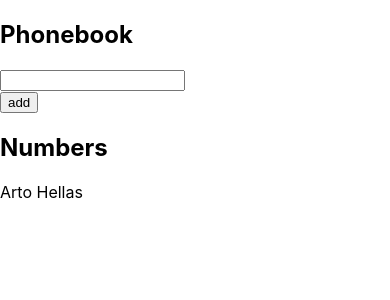
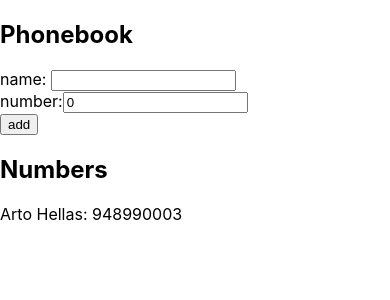
Before and after one commit to lucitemple/fullstack-open, a React (Create React App) app in the folder part2/phonebook/: page / in a window 390 px wide. Shown: the top 300 px of the page. Built offline with nearby package versions, Linux system fonts and the light colour scheme.

Commit message:
2.8 Add phone numbers

```diff
--- a/part2/phonebook/src/App.js
+++ b/part2/phonebook/src/App.js
@@ -1,23 +1,24 @@
 import React, { useState } from "react";
 //import { data } from "./data";
 
-const Numbers = ({ newName, persons }) => {
+const Numbers = ({persons }) => {
   return (
     <>
       <h2>Numbers</h2>
       {persons.map((item) => {
-        return <p key={item.name}>{item.name}</p>;
+        return <p key={item.name}>{item.name}: {item.number}</p>;
       })}
     </>
   );
 };
 
 const App = () => {
-  const [persons, setPersons] = useState([{ name: "Arto Hellas" }]);
+  const [persons, setPersons] = useState([{ name: "Arto Hellas", number: "948990003" }]);
   const [newName, setNewName] = useState("");
+  const [newNumber, setNewNumber] = useState(0);
 
-  const handleChange = (event) => {
-    setNewName(event.target.value);
+  const handleChange = (func, e) => {
+    func(e.target.value);
   };
 
   const addName = (event) => {
@@ -25,21 +26,28 @@ const App = () => {
     if (persons.some((contact) => contact.name === newName)) {
       alert(`${newName} is already added to the phonebook.`);
     } else {
-      setPersons(persons.concat({ name: newName }));
+      setPersons(persons.concat({ name: newName, number: newNumber }));
     }
     setNewName("");
+    setNewNumber("");
   };
 
   return (
     <div>
       <h2>Phonebook</h2>
       <form onSubmit={addName}>
-        <input value={newName} onChange={handleChange} />
+        <div>
+          name: <input value={newName} onChange={(event) => handleChange(setNewName, event)} />
+        </div>
+        <div>
+          number:
+          <input value={newNumber} onChange={(event) => handleChange(setNewNumber, event)} />
+        </div>
         <div>
           <button type="submit">add</button>
         </div>
       </form>
-      <Numbers newName={newName} persons={persons} />
+      <Numbers persons={persons} />
     </div>
   );
 };
```
